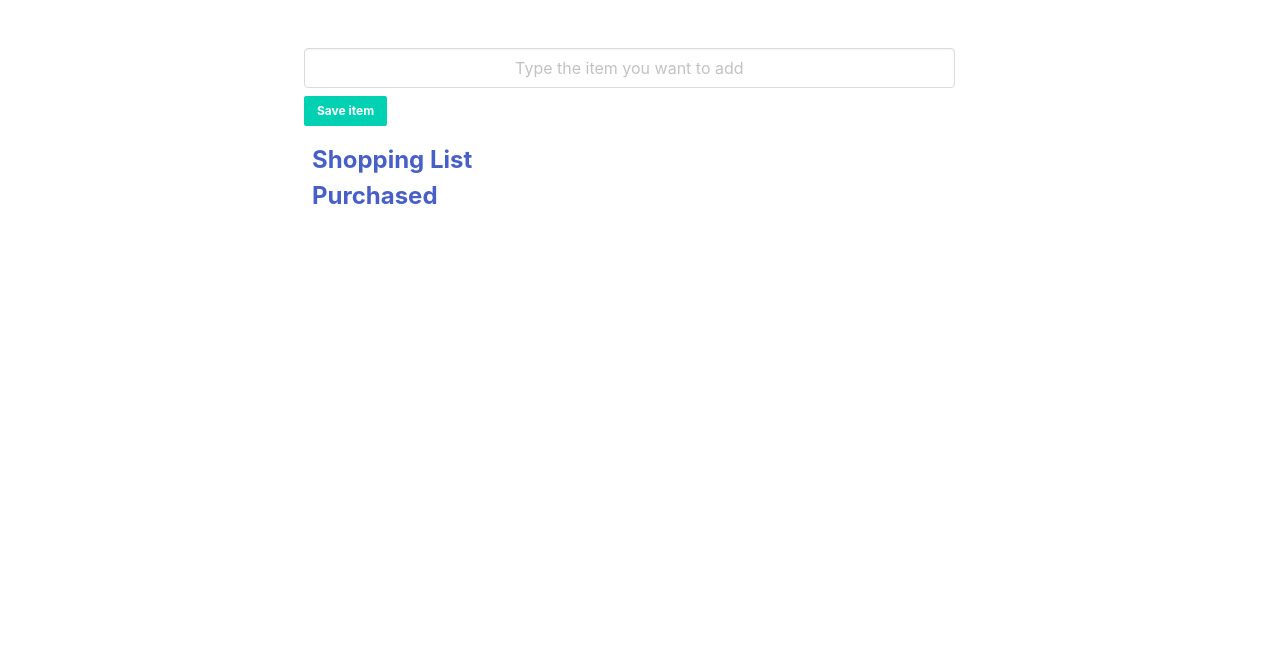
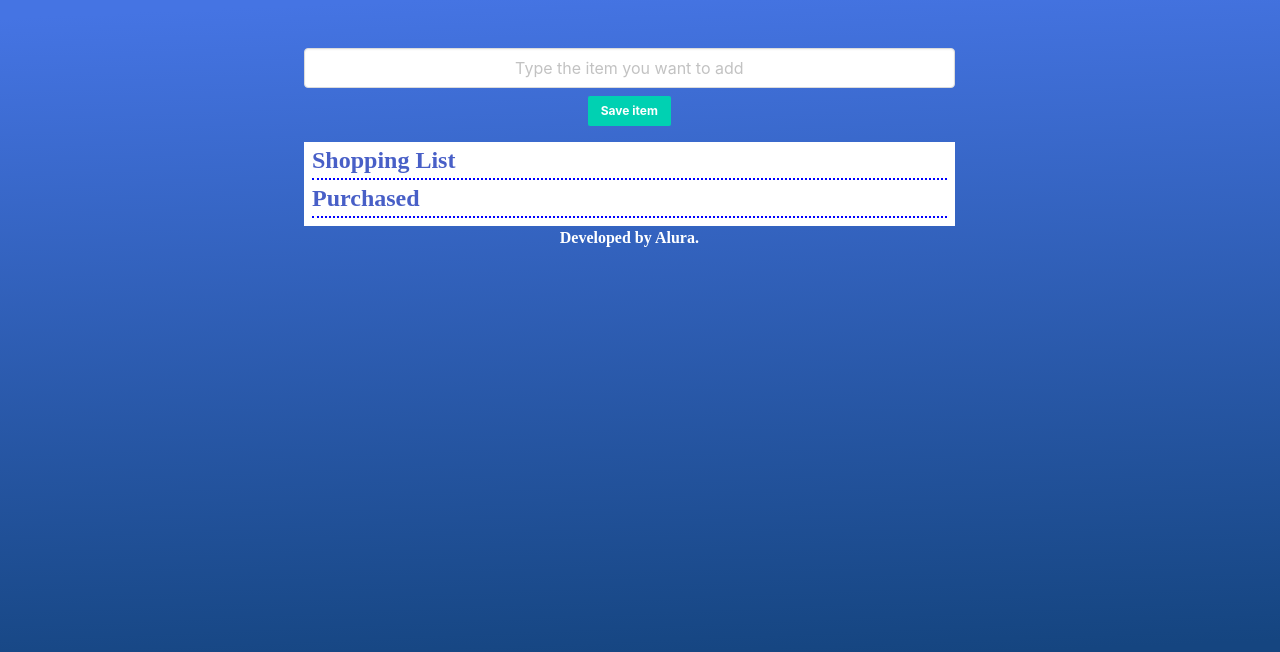
Before and after one commit to jotadagostin/shopping-list, a plain HTML site: page index.html in a window 1280 px wide. Drawn offline with nearby package versions, Linux system fonts and the light colour scheme; a web font is replaced by a local one.

Commit message:
css
style ready to rock

```diff
--- a/assets/style.css
+++ b/assets/style.css
@@ -0,0 +1,38 @@
+html {
+    background: linear-gradient(177.52deg, #4574E3 2.11%, #154580 81.34%);
+    background-repeat: no-repeat;
+    height: 100%;
+}
+
+body {
+    font-family: 'Montserrat', 'sans-serif', 'Mansalva', cursive;
+}
+
+h2, footer {
+    font-family: 'Mansalva';
+}
+
+button {
+    border: none;
+}
+
+.purchased-itens {
+    text-decoration: line-through;
+
+}
+
+.border-list {
+    border-bottom: dotted 2px blue;
+}
+
+input:disabled {
+    border: none;
+    background: none;
+    color: black;
+}
+
+input {
+    border: none;
+    background: none;
+    color: black;
+}
--- a/index.html
+++ b/index.html
@@ -18,11 +18,9 @@
       href="https://cdnjs.cloudflare.com/ajax/libs/font-awesome/6.2.0/css/all.min.css" />
   </head>
   <body class="has-text-grey hero">
-    <main
-      class="column is-7 hero-body is-offset-one-fifth is-unselectable"
-      class="has-text-centered">
+    <main class="column is-7 hero-body is-offset-one-fifth is-unselectable">
       <!-- Form starts here -->
-      <form id="id-itens">
+      <form id="form-itens" class="has-text-centered">
         <input
           type="text"
           class="input has-text-centered"
@@ -44,7 +42,7 @@
           <h2 class="has-text-link has-text-weight-bold is-size-4 ml-2">
             Shopping List
           </h2>
-          <ul class="mx-2 borda-lista" id="lista-de-itens"></ul>
+          <ul class="mx-2 border-list" id="itens-list"></ul>
         </div>
 
         <section class="pb-2">
```
